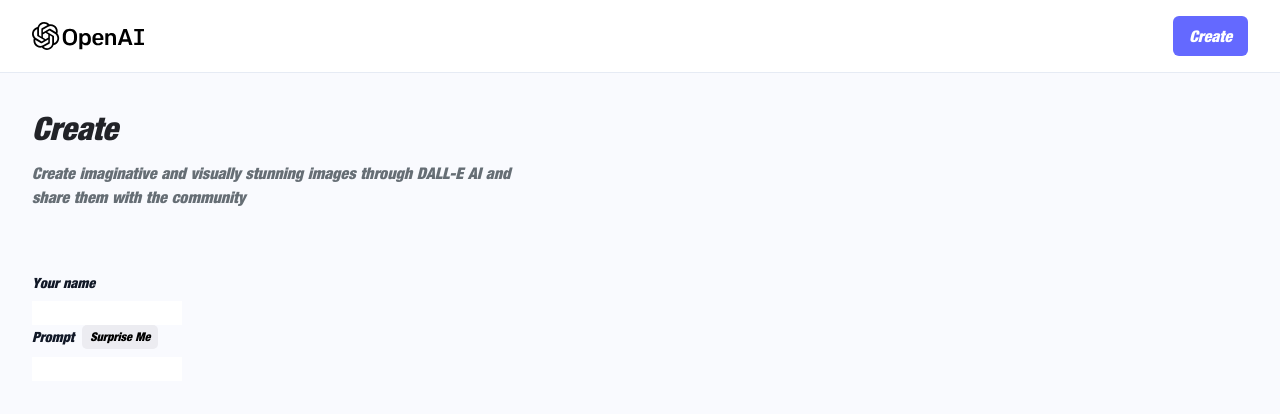
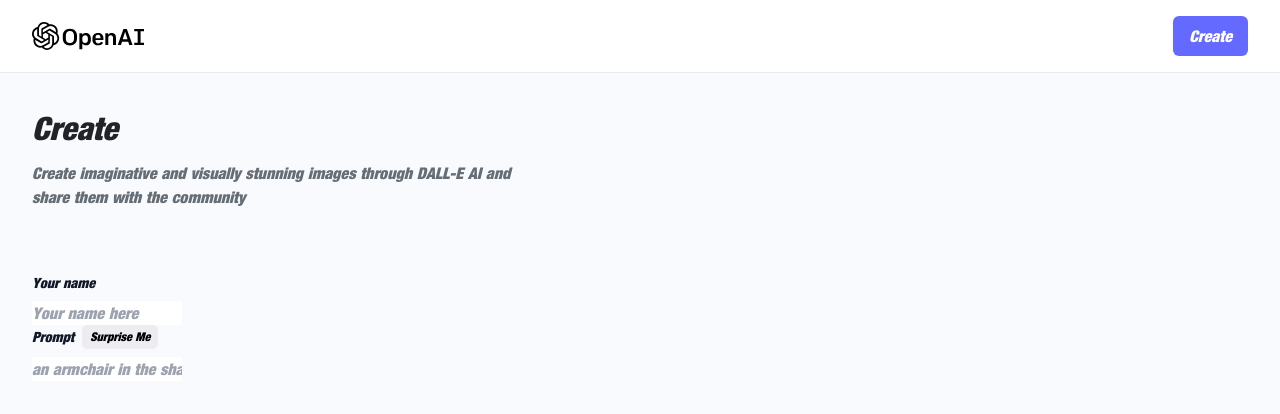
Before and after one commit to DavGonzaj/AI_Image_Generator, a React (Vite) app in the folder client/: page /create-post in a window 1280 px wide. Shown: the top 414 px of the page. Built offline with nearby package versions, Linux system fonts and the light colour scheme.

Commit message:
Form Update

```diff
--- a/client/src/components/FormField.jsx
+++ b/client/src/components/FormField.jsx
@@ -17,7 +17,15 @@
           </button>
         )}
       </div>
-      <input/>
+      <input
+        type={type}
+        id={name}
+        name={name}
+        placeholder={placeholder}
+        value={value}
+        onChange={handleChange}
+        required
+      />
     </div>
   )
 }
```
